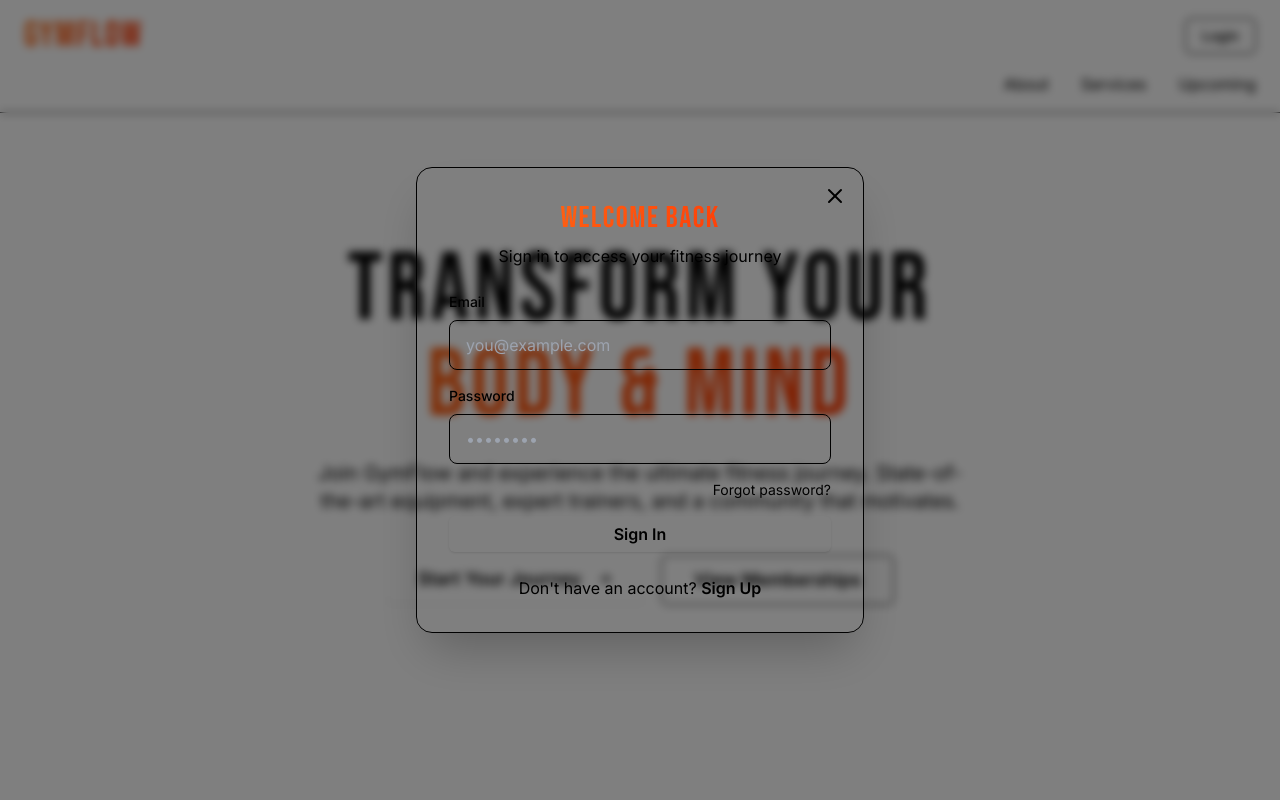
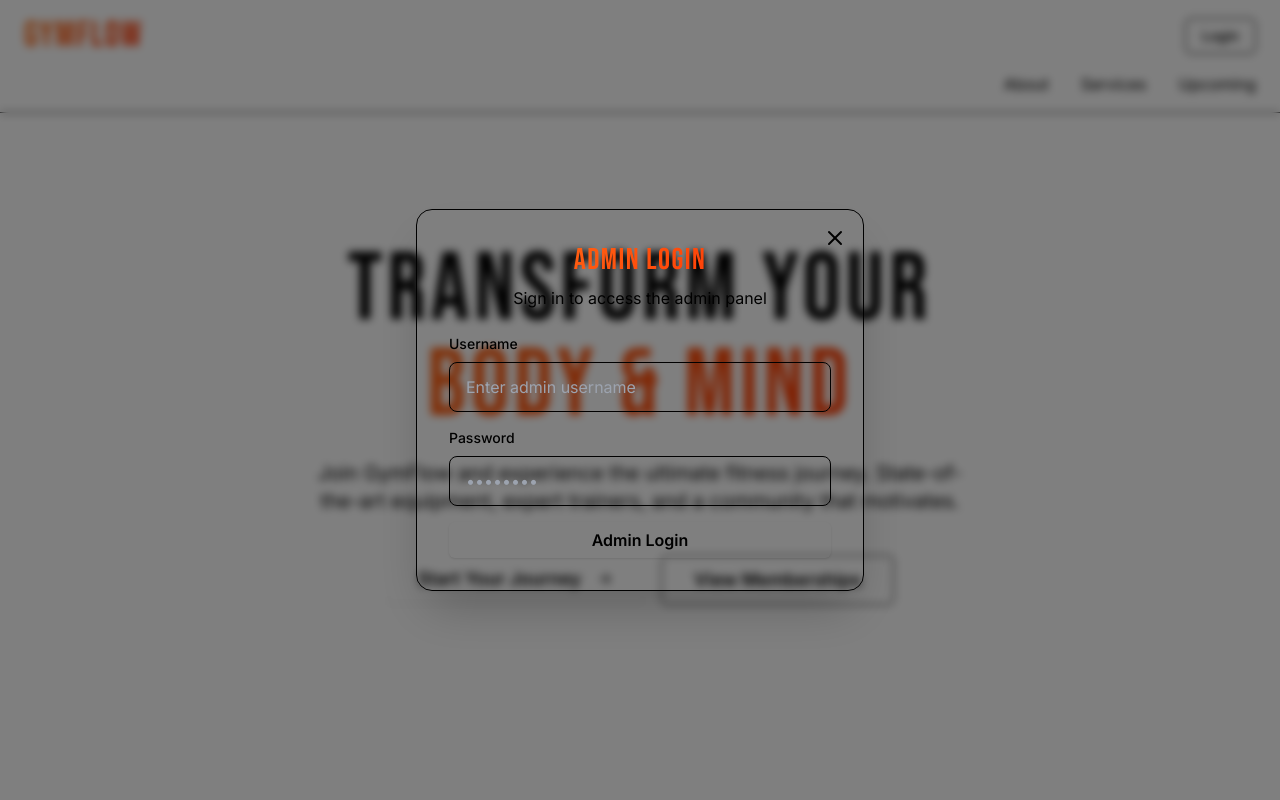
Before and after one commit to kenshar/gymflow-frontend, a React (Vite) app: page / in a window 1280 px wide. Both pictures are taken after a click on the button "Login". Shown: the top 800 px of the page. Built offline with nearby package versions, Linux system fonts and the light colour scheme.

Commit message:
Admin authentification

```diff
--- a/src/components/Login.jsx
+++ b/src/components/Login.jsx
@@ -3,18 +3,71 @@ import { X } from "lucide-react";
 import { Button } from "./ui/button";
 
 const Login = ({ isOpen, onClose }) => {
-  const [isLogin, setIsLogin] = useState(true);
-  const [email, setEmail] = useState("");
+  const [username, setUsername] = useState("");
   const [password, setPassword] = useState("");
-  const [name, setName] = useState("");
+  const [error, setError] = useState("");
+  const [isAuthenticated, setIsAuthenticated] = useState(false);
 
   if (!isOpen) return null;
 
   const handleSubmit = (e) => {
     e.preventDefault();
 
-    console.log(email, password, name);
+    // Admin credentials
+    const adminUsername = "admin";
+    const adminPassword = "admin123";
+
+    if (username === adminUsername && password === adminPassword) {
+      setIsAuthenticated(true);
+      setError("");
+      console.log("Admin login successful");
+    } else {
+      setError("Invalid admin credentials. Please try again.");
+      setUsername("");
+      setPassword("");
+    }
   };
+
+  if (isAuthenticated) {
+    return (
+      <div className="fixed inset-0 z-50 flex items-center justify-center bg-black/50 backdrop-blur-sm p-4">
+        <div className="relative w-full max-w-md bg-card rounded-2xl shadow-2xl p-6 md:p-8 border border-border animate-in fade-in zoom-in duration-300">
+          <button
+            onClick={() => {
+              setIsAuthenticated(false);
+              onClose();
+            }}
+            className="absolute top-4 right-4 text-muted-foreground hover:text-foreground transition-colors"
+          >
+            <X size={24} />
+          </button>
+
+          <h2 className="text-2xl md:text-3xl font-display text-center mb-2 gradient-text">
+            Admin Dashboard
+          </h2>
+          <p className="text-muted-foreground text-center mb-6 text-sm md:text-base">
+            Welcome Admin! You have successfully logged in.
+          </p>
+
+          <div className="bg-green-500/10 border border-green-500/30 rounded-lg p-4 mb-6">
+            <p className="text-green-600 text-center font-medium">
+              ✓ Authentication Successful
+            </p>
+          </div>
+
+          <Button
+            onClick={() => {
+              setIsAuthenticated(false);
+              onClose();
+            }}
+            className="w-full py-3 text-sm md:text-base font-semibold"
+          >
+            Close
+          </Button>
+        </div>
+      </div>
+    );
+  }
 
   return (
     <div className="fixed inset-0 z-50 flex items-center justify-center bg-black/50 backdrop-blur-sm p-4">
@@ -27,37 +80,21 @@ const Login = ({ isOpen, onClose }) => {
         </button>
 
         <h2 className="text-2xl md:text-3xl font-display text-center mb-2 gradient-text">
-          {isLogin ? "Welcome Back" : "Join GYMFLOW"}
+          Admin Login
         </h2>
         <p className="text-muted-foreground text-center mb-6 text-sm md:text-base">
-          {isLogin
-            ? "Sign in to access your fitness journey"
-            : "Create your account and start transforming"}
+          Sign in to access the admin panel
         </p>
 
         <form onSubmit={handleSubmit} className="space-y-4">
-          {!isLogin && (
-            <div>
-              <label className="block text-sm font-medium mb-2">Full Name</label>
-              <input
-                type="text"
-                value={name}
-                onChange={(e) => setName(e.target.value)}
-                className="w-full px-4 py-3 rounded-lg bg-background border border-border focus:border-primary focus:ring-1 focus:ring-primary outline-none transition-all text-sm md:text-base"
-                placeholder="John Doe"
-                required={!isLogin}
-              />
-            </div>
-          )}
-
           <div>
-            <label className="block text-sm font-medium mb-2">Email</label>
+            <label className="block text-sm font-medium mb-2">Username</label>
             <input
-              type="email"
-              value={email}
-              onChange={(e) => setEmail(e.target.value)}
+              type="text"
+              value={username}
+              onChange={(e) => setUsername(e.target.value)}
               className="w-full px-4 py-3 rounded-lg bg-background border border-border focus:border-primary focus:ring-1 focus:ring-primary outline-none transition-all text-sm md:text-base"
-              placeholder="you@example.com"
+              placeholder="Enter admin username"
               required
             />
           </div>
@@ -74,14 +111,9 @@ const Login = ({ isOpen, onClose }) => {
             />
           </div>
 
-          {isLogin && (
-            <div className="flex justify-end">
-              <button
-                type="button"
-                className="text-sm text-primary hover:underline"
-              >
-                Forgot password?
-              </button>
+          {error && (
+            <div className="bg-red-500/10 border border-red-500/30 rounded-lg p-3">
+              <p className="text-red-600 text-sm">{error}</p>
             </div>
           )}
 
@@ -89,21 +121,9 @@ const Login = ({ isOpen, onClose }) => {
             type="submit"
             className="w-full py-3 text-sm md:text-base font-semibold"
           >
-            {isLogin ? "Sign In" : "Create Account"}
+            Admin Login
           </Button>
         </form>
-
-        <div className="mt-6 text-center">
-          <p className="text-muted-foreground text-sm md:text-base">
-            {isLogin ? "Don't have an account? " : "Already have an account? "}
-            <button
-              onClick={() => setIsLogin(!isLogin)}
-              className="text-primary font-semibold hover:underline"
-            >
-              {isLogin ? "Sign Up" : "Sign In"}
-            </button>
-          </p>
-        </div>
       </div>
     </div>
   );
```
